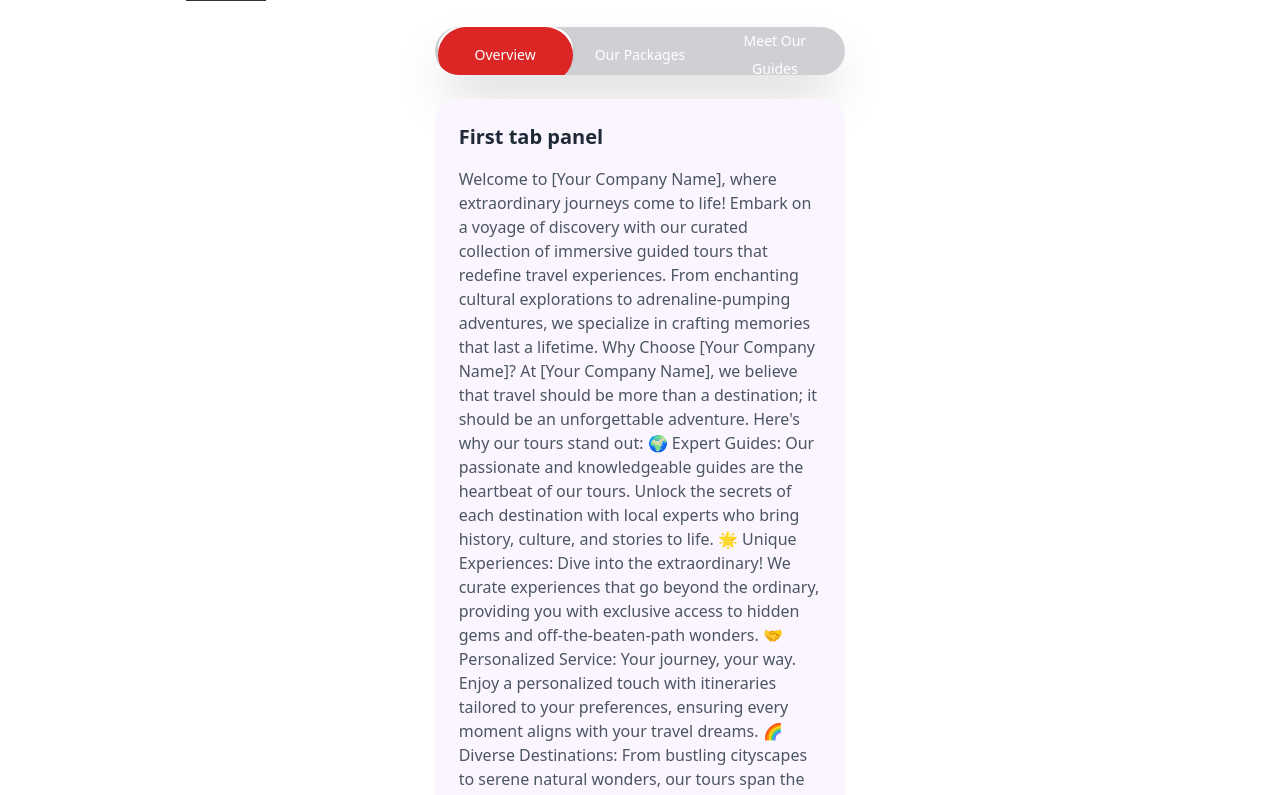
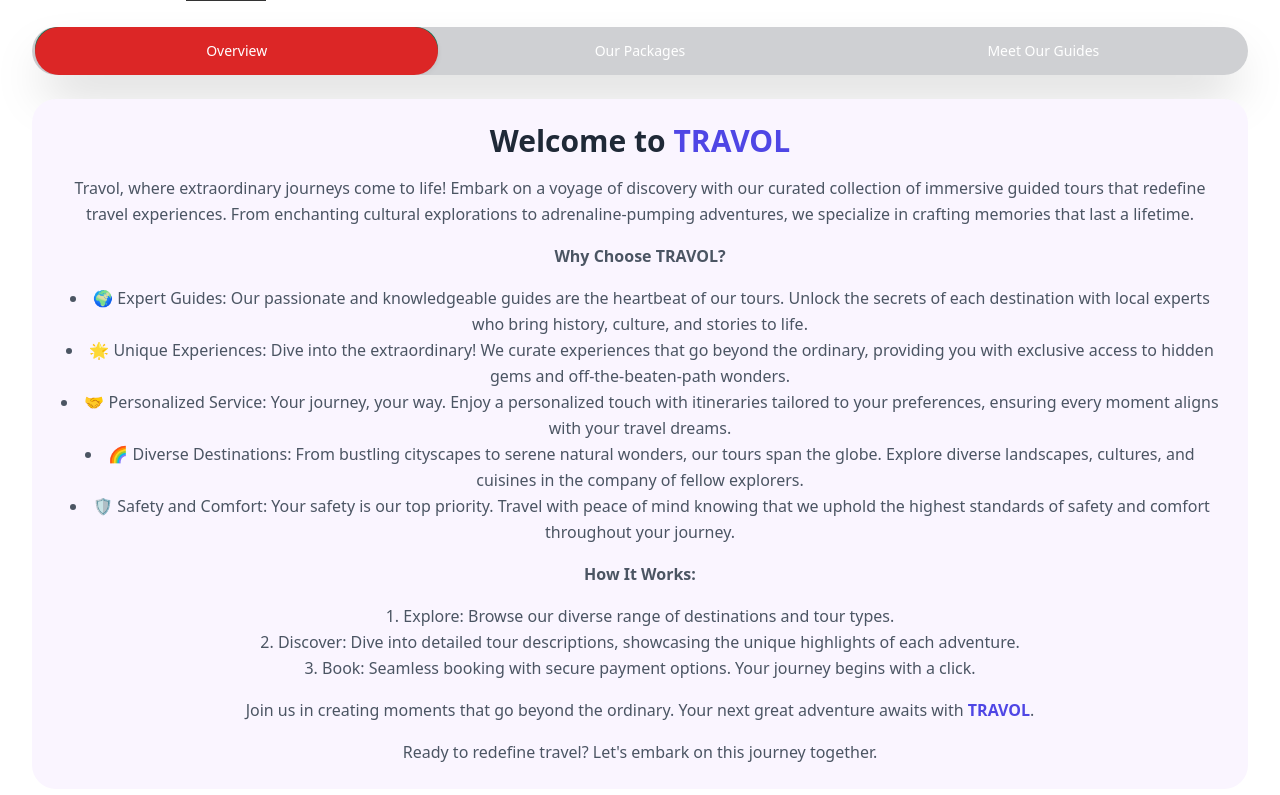
Before and after one commit to arafatah/travel-guide-client, a React (Vite) app: page / in a window 1280 px wide. Shown: the part 1222-2017 px from the top of the page. Built offline with nearby package versions, Linux system fonts and the light colour scheme; no server answers.

Commit message:
overview added

```diff
--- a/src/Pages/Tabs/Tabs.jsx
+++ b/src/Pages/Tabs/Tabs.jsx
@@ -29,14 +29,14 @@ const Tabs = () => {
   }, [activeTab]);
 
   return (
-    <div className="max-w-3xl mx-auto px-4 sm:px-6 lg:px-8">
-      <div className="sm:w-11/12 lg:w-7/12 mx-auto">
+    <div className="max-w-7xl mx-auto px-4 sm:px-6 lg:px-8">
+      <div className="sm:w-11/12 lg:w-full mx-auto">
         <div
           role="tablist"
           aria-label="tabs"
           className="relative w-full mx-auto h-12 grid grid-cols-1 sm:grid-cols-3 items-center px-[3px] sm:rounded-full bg-gray-900/20 overflow-hidden shadow-2xl shadow-900/20 transition"
         >
-          <div className="absolute indicator h-11 my-auto top-0 left-0 sm:col-span-1 sm:right-auto sm:left-0 rounded-full bg-white shadow-md"></div>
+          <div className="absolute indicator h-11 my-auto top-0 left-0 sm:col-span-1 sm:right-auto sm:left-0 rounded-full bg-emerald-700 shadow-md"></div>
           <button
             role="tab"
             aria-selected={activeTab === 1 ? 'true' : 'false'}
@@ -83,33 +83,35 @@ const Tabs = () => {
             id={`panel-${1}`}
             className="tab-panel p-6 transition duration-300"
           >
-            <h2 className="text-xl font-semibold text-gray-800">First tab panel</h2>
-            <p className="mt-4 text-gray-600">Welcome to [Your Company Name], where extraordinary journeys come to life! Embark on a voyage of discovery with our curated collection of immersive guided tours that redefine travel experiences. From enchanting cultural explorations to adrenaline-pumping adventures, we specialize in crafting memories that last a lifetime.
+            <div className="text-center">
+  <h2 className="text-3xl font-extrabold text-gray-800 mb-4">Welcome to <span className="text-indigo-600">TRAVOL</span></h2>
+  <p className="text-gray-600 leading-relaxed">
+    <span className="block mb-4">Travol, where extraordinary journeys come to life! Embark on a voyage of discovery with our curated collection of immersive guided tours that redefine travel experiences. From enchanting cultural explorations to adrenaline-pumping adventures, we specialize in crafting memories that last a lifetime.</span>
 
-Why Choose [Your Company Name]?
+    <span className="block mb-4 font-semibold">Why Choose TRAVOL?</span>
 
-At [Your Company Name], we believe that travel should be more than a destination; it should be an unforgettable adventure. Here's why our tours stand out:
+    <ul className="list-disc list-inside mb-4">
+      <li>🌍 <span className="font-normal">Expert Guides: Our passionate and knowledgeable guides are the heartbeat of our tours. Unlock the secrets of each destination with local experts who bring history, culture, and stories to life.</span></li>
+      <li>🌟 <span className="font-normal">Unique Experiences: Dive into the extraordinary! We curate experiences that go beyond the ordinary, providing you with exclusive access to hidden gems and off-the-beaten-path wonders.</span></li>
+      <li>🤝 <span className="font-normal">Personalized Service: Your journey, your way. Enjoy a personalized touch with itineraries tailored to your preferences, ensuring every moment aligns with your travel dreams.</span></li>
+      <li>🌈 <span className="font-normal">Diverse Destinations: From bustling cityscapes to serene natural wonders, our tours span the globe. Explore diverse landscapes, cultures, and cuisines in the company of fellow explorers.</span></li>
+      <li>🛡️ <span className="font-normal">Safety and Comfort: Your safety is our top priority. Travel with peace of mind knowing that we uphold the highest standards of safety and comfort throughout your journey.</span></li>
+    </ul>
 
-🌍 Expert Guides: Our passionate and knowledgeable guides are the heartbeat of our tours. Unlock the secrets of each destination with local experts who bring history, culture, and stories to life.
+    <span className="block mb-4 font-semibold">How It Works:</span>
 
-🌟 Unique Experiences: Dive into the extraordinary! We curate experiences that go beyond the ordinary, providing you with exclusive access to hidden gems and off-the-beaten-path wonders.
+    <ol className="list-decimal list-inside mb-4">
+      <li><span className="font-normal">Explore: Browse our diverse range of destinations and tour types.</span></li>
+      <li><span className="font-normal">Discover: Dive into detailed tour descriptions, showcasing the unique highlights of each adventure.</span></li>
+      <li><span className="font-normal">Book: Seamless booking with secure payment options. Your journey begins with a click.</span></li>
+    </ol>
 
-🤝 Personalized Service: Your journey, your way. Enjoy a personalized touch with itineraries tailored to your preferences, ensuring every moment aligns with your travel dreams.
+    <span className="block mb-4">Join us in creating moments that go beyond the ordinary. Your next great adventure awaits with <span className="font-semibold text-indigo-600">TRAVOL</span>.</span>
 
-🌈 Diverse Destinations: From bustling cityscapes to serene natural wonders, our tours span the globe. Explore diverse landscapes, cultures, and cuisines in the company of fellow explorers.
+    <span className="block">Ready to redefine travel? Let's embark on this journey together.</span>
+  </p>
+</div>
 
-🛡️ Safety and Comfort: Your safety is our top priority. Travel with peace of mind knowing that we uphold the highest standards of safety and comfort throughout your journey.
-
-How It Works:
-
-Explore: Browse our diverse range of destinations and tour types.
-Discover: Dive into detailed tour descriptions, showcasing the unique highlights of each adventure.
-Book: Seamless booking with secure payment options. Your journey begins with a click.
-Join us in creating moments that go beyond the ordinary. Your next great adventure awaits with [Your Company Name].
-
-Ready to redefine travel? Let's embark on this journey together.
-
-Feel free to adapt and customize this text to align with your specific brand voice and offerings.</p>
           </div>
           <div
             role="tabpanel"
```
